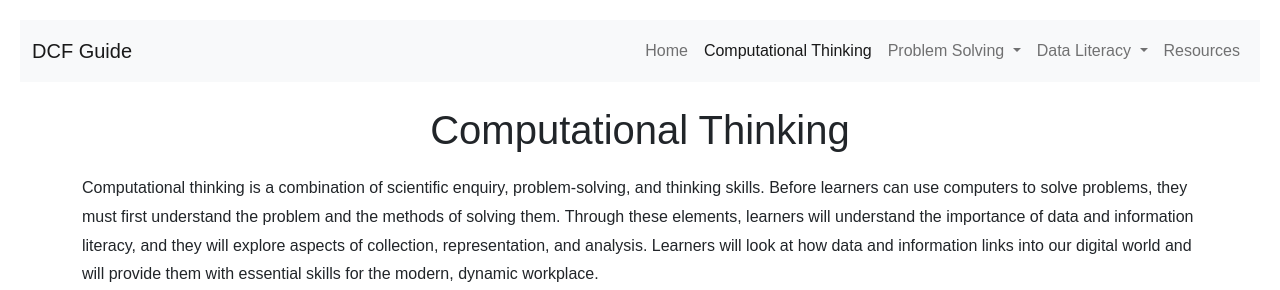
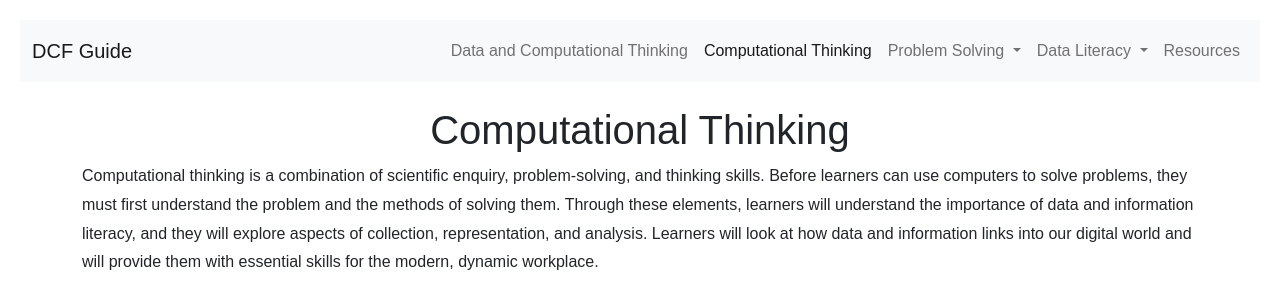
Before and after one commit to ELIIMORRIS/DCF, a Flask app: page /computational_thinking in a window 1280 px wide. Shown: the top 290 px of the page. Run offline with Flask 3, Linux system fonts and the light colour scheme.

Commit message:
updated all headers to be dynamically loaded on each page, using dict in app.py

```diff
--- a/app.py
+++ b/app.py
@@ -3,61 +3,84 @@ import os
 
 app = Flask(__name__)
 
+# Centralised headers dictionary
+headers = {
+    'home': "Data and Computational Thinking",
+    'computational_thinking': "Computational Thinking",
+    'data_format': "Formatting Data",
+    'evaluate_data': "Extract and Evaluate Information from Data",
+    'data_sets': "Data Sets",
+    'spreadsheet_formulae': "Spreadsheet Formulae",
+    'break_down_a_problem': "Decomposition: Break Down a Problem",
+    'debugging': "Debugging: Detect and Correct Mistakes",
+    'instructions_test_ideas': "Create + Record Instructions to Test Ideas",
+    'instructions_change': "Change Instructions to Achieve a Different Outcome",
+    'identify_repetitions': "Identify Repetitions in a Sequence",
+    'refining_algorithms': "Refining Algorithms",
+    'importance_of_order': "Importance of Order of Statements within Algorithms",
+    'resources': "Resources"
+}
+
+# Context processor to make headers dictionary available globally
+@app.context_processor
+def inject_headers():
+    return dict(headers=headers)
+
 # Home route for landing page
 @app.route('/')
 def home():
-    return render_template('index.html')
+    return render_template('index.html', header=headers['home'])
 
 # Route for each topic page.  trailing slash '/url/' added for following. if URL accessed w/o trailing slash, Flask will redirect to the canonical URL with the trailing slash
 @app.route('/data_literacy/data_format')
 def data_format():
-    return render_template('data_literacy/data_format.html')
+    return render_template('data_literacy/data_format.html', header=headers['data_format'])
 
 @app.route('/data_literacy/evaluate_data')
 def evaluate_data():
-    return render_template('data_literacy/evaluate_data.html')
+    return render_template('data_literacy/evaluate_data.html', header=headers['evaluate_data'])
 
 @app.route('/data_literacy/data_sets')
 def data_sets():
-    return render_template('data_literacy/data_sets.html')
+    return render_template('data_literacy/data_sets.html', header=headers['data_sets'])
 
 @app.route('/data_literacy/spreadsheet_formulae')
 def spreadsheet_formulae():
-    return render_template('data_literacy/spreadsheet_formulae.html')
+    return render_template('data_literacy/spreadsheet_formulae.html', header=headers['spreadsheet_formulae'])
 
 # Routes for 'problem_solving' pages
 @app.route('/problem_solving/break_down_a_problem')
 def break_down_a_problem():
-    return render_template('problem_solving/break_down_a_problem.html')
+    return render_template('problem_solving/break_down_a_problem.html', header=headers['break_down_a_problem'])
 
 @app.route('/problem_solving/debugging')
 def debugging():
-    return render_template('problem_solving/debugging.html')
+    return render_template('problem_solving/debugging.html', header=headers['debugging'])
 
 @app.route('/problem_solving/instructions_test_ideas')
 def instructions_test_ideas():
-    return render_template('problem_solving/instructions_test_ideas.html')
+    return render_template('problem_solving/instructions_test_ideas.html', header=headers['instructions_test_ideas'])
 
 @app.route('/problem_solving/instructions_change')
 def instructions_change():
-    return render_template('problem_solving/instructions_change.html')
+    return render_template('problem_solving/instructions_change.html', header=headers['instructions_change'])
 
 @app.route('/problem_solving/identify_repetitions')
 def identify_repetitions():
-    return render_template('problem_solving/identify_repetitions.html')
+    return render_template('problem_solving/identify_repetitions.html', header=headers['identify_repetitions'])
 
 @app.route('/problem_solving/refining_algorithms')
 def refining_algorithms():
-    return render_template('problem_solving/refining_algorithms.html')
+    return render_template('problem_solving/refining_algorithms.html', header=headers['refining_algorithms'])
 
 @app.route('/problem_solving/importance_of_order')
 def importance_of_order():
-    return render_template('problem_solving/importance_of_order.html')
+    return render_template('problem_solving/importance_of_order.html', header=headers['importance_of_order'])
 
 # Routes for other pages
 @app.route('/computational_thinking')
 def computational_thinking():
-    return render_template('computational_thinking.html')
+    return render_template('computational_thinking.html', header=headers['computational_thinking'])
 
 @app.route('/download/<filename>')
 def download_file(filename):
@@ -70,7 +93,7 @@ def download_file(filename):
 
 @app.route('/resources')
 def resources():
-    return render_template('resources.html')
+    return render_template('resources.html', header=headers['resources'])
 
 if __name__ == '__main__':
     app.run(debug=True)
--- a/templates/base.html
+++ b/templates/base.html
@@ -5,7 +5,7 @@
     <meta name="viewport" content="width=device-width, initial-scale=1.0">
     <link href="https://cdn.jsdelivr.net/npm/bootstrap@5.1.3/dist/css/bootstrap.min.css" rel="stylesheet">
     <link rel="stylesheet" href="{{ url_for('static', filename='css/styles.css') }}">
-    <title>{% block title %}Data and Computational Thinking{% endblock %}</title>
+    <title>{% block title %}{{ header if header else "Data and Computational Thinking" }}{% endblock %}</title>
 </head>
 <body>
     <!-- Navbar -->
@@ -18,23 +18,23 @@
             <div class="collapse navbar-collapse" id="navbarNav">
                 <ul class="navbar-nav ms-auto">
                     <li class="nav-item">
-                        <a class="nav-link {% if request.endpoint == 'home' %}active{% endif %}" href="{{ url_for('home') }}">Home</a>
+                        <a class="nav-link {% if request.endpoint == 'home' %}active{% endif %}" href="{{ url_for('home') }}">{{ headers['home'] }}</a>
                     </li>
                     <li class="nav-item">
-                        <a class="nav-link {% if request.endpoint == 'computational_thinking' %}active{% endif %}" href="{{ url_for('computational_thinking') }}">Computational Thinking</a>
+                        <a class="nav-link {% if request.endpoint == 'computational_thinking' %}active{% endif %}" href="{{ url_for('computational_thinking') }}">{{ headers['computational_thinking'] }}</a>
                     </li>
                     <li class="nav-item dropdown">
                         <a class="nav-link dropdown-toggle {% if 'problem_solving' in request.endpoint %}active{% endif %}" href="#" id="problemDropdown" role="button" data-bs-toggle="dropdown" aria-expanded="false">
                             Problem Solving
                         </a>
                         <ul class="dropdown-menu" aria-labelledby="problemDropdown">
-                            <li><a class="dropdown-item" href="{{ url_for('break_down_a_problem') }}">Break Down a Problem</a></li>
-                            <li><a class="dropdown-item" href="{{ url_for('debugging') }}">Debugging</a></li>
-                            <li><a class="dropdown-item" href="{{ url_for('instructions_test_ideas') }}">Create Instructions to Test Ideas</a></li>
-                            <li><a class="dropdown-item" href="{{ url_for('instructions_change') }}">Change Instructions</a></li>
-                            <li><a class="dropdown-item" href="{{ url_for('identify_repetitions') }}">Identify Repetitions</a></li>
-                            <li><a class="dropdown-item" href="{{ url_for('refining_algorithms') }}">Refining Algorithms</a></li>
-                            <li><a class="dropdown-item" href="{{ url_for('importance_of_order') }}">Importance of Order</a></li>
+                            <li><a class="dropdown-item" href="{{ url_for('break_down_a_problem') }}">{{ headers['break_down_a_problem'] }}</a></li>
+                            <li><a class="dropdown-item" href="{{ url_for('debugging') }}">{{ headers['debugging'] }}</a></li>
+                            <li><a class="dropdown-item" href="{{ url_for('instructions_test_ideas') }}">{{ headers['instructions_test_ideas'] }}</a></li>
+                            <li><a class="dropdown-item" href="{{ url_for('instructions_change') }}">{{ headers['instructions_change'] }}</a></li>
+                            <li><a class="dropdown-item" href="{{ url_for('identify_repetitions') }}">{{ headers['identify_repetitions'] }}</a></li>
+                            <li><a class="dropdown-item" href="{{ url_for('refining_algorithms') }}">{{ headers['refining_algorithms'] }}</a></li>
+                            <li><a class="dropdown-item" href="{{ url_for('importance_of_order') }}">{{ headers['importance_of_order'] }}</a></li>
                         </ul>
                     </li>
                     <li class="nav-item dropdown">
@@ -42,14 +42,14 @@
                             Data Literacy
                         </a>
                         <ul class="dropdown-menu" aria-labelledby="dataDropdown">
-                            <li><a class="dropdown-item" href="{{ url_for('data_format') }}">Data Format</a></li>
-                            <li><a class="dropdown-item" href="{{ url_for('evaluate_data') }}">Evaluate Data</a></li>
-                            <li><a class="dropdown-item" href="{{ url_for('data_sets') }}">Data Sets</a></li>
-                            <li><a class="dropdown-item" href="{{ url_for('spreadsheet_formulae') }}">Spreadsheet Formulae</a></li>
+                            <li><a class="dropdown-item" href="{{ url_for('data_format') }}">{{ headers['data_format'] }}</a></li>
+                            <li><a class="dropdown-item" href="{{ url_for('evaluate_data') }}">{{ headers['evaluate_data'] }}</a></li>
+                            <li><a class="dropdown-item" href="{{ url_for('data_sets') }}">{{ headers['data_sets'] }}</a></li>
+                            <li><a class="dropdown-item" href="{{ url_for('spreadsheet_formulae') }}">{{ headers['spreadsheet_formulae'] }}</a></li>
                         </ul>
                     </li>
                     <li class="nav-item">
-                        <a class="nav-link {% if request.endpoint == 'resources' %}active{% endif %}" href="{{ url_for('resources') }}">Resources</a>
+                        <a class="nav-link {% if request.endpoint == 'resources' %}active{% endif %}" href="{{ url_for('resources') }}">{{ headers['resources'] }}</a>
                     </li>
                 </ul>
             </div>
@@ -57,6 +57,8 @@
     </nav>
 
     <main class="container mt-4">
+        <!-- Display the dynamic header at the top of each page -->
+        <h1 class="text-center">{{ header }}</h1>
         {% block content %}{% endblock %}
     </main>
 
--- a/templates/computational_thinking.html
+++ b/templates/computational_thinking.html
@@ -1,9 +1,7 @@
 {% extends "base.html" %}
 {% block title %}Computational Thinking{% endblock %}
 {% block content %}
-    <header>
-        <h1>Computational Thinking</h1>
-    </header>
+
     <main>
         <section>
             <p>
--- a/templates/data_literacy/data_format.html
+++ b/templates/data_literacy/data_format.html
@@ -1,9 +1,7 @@
 {% extends "base.html" %}
 
 {% block content %}
-<header>
-    <h1>Formatting Data</h1>
-</header>
+
 <p>Content for the Data Format page goes here.</p>
 <ul>
     <li>tables</li>
--- a/templates/data_literacy/data_sets.html
+++ b/templates/data_literacy/data_sets.html
@@ -1,9 +1,7 @@
 {% extends "base.html" %}
 
 {% block content %}
-<header>
-    <h1>Data Sets</h1>
-</header>
+
 <ul>
     <li>tables</li>
     <li>charts</li>
--- a/templates/data_literacy/evaluate_data.html
+++ b/templates/data_literacy/evaluate_data.html
@@ -1,9 +1,6 @@
 {% extends "base.html" %}
 
 {% block content %}
-<header>
-    <h1>Extract and Evaluate Information from Data</h1>
-</header>
 
 I can extract and evaluate information from tables and graphs to answer questions.
 {% endblock %}
--- a/templates/data_literacy/spreadsheet_formulae.html
+++ b/templates/data_literacy/spreadsheet_formulae.html
@@ -1,8 +1,6 @@
 {% extends "base.html" %}
 
 {% block content %}
-<header>
-    <h1>Spreadsheet Formulae</h1>
-</header>
+
 I can use a range of spreadsheet formulae, e.g., +, -, /, x, sum, average, max, min.
 {% endblock %}
--- a/templates/index.html
+++ b/templates/index.html
@@ -3,9 +3,7 @@
 {% block title %}Data and Computational Thinking{% endblock %}
 
 {% block content %}
-    <header>
-        <h1>Data and Computational Thinking</h1>
-    </header>
+
     <main>
         <!-- Problem-Solving and Modelling Section -->
         <section class="problem-solving">
--- a/templates/problem_solving/break_down_a_problem.html
+++ b/templates/problem_solving/break_down_a_problem.html
@@ -1,9 +1,6 @@
 {% extends "base.html" %}
 
 {% block content %}
-<header>
-    <h1>Decomposition: Breaking Down a Problem</h1>
-</header>
     <main>
         <section>
             <h2>Introduction</h2>
--- a/templates/problem_solving/debugging.html
+++ b/templates/problem_solving/debugging.html
@@ -1,8 +1,6 @@
 {% extends "base.html" %}
 
 {% block content %}
-<header>
-    <h1>Debugging: Detect and Correct Mistakes</h1>
-</header>
+
 I can detect and correct mistakes which cause instructions (a solution) to fail (debug).
 {% endblock %}
--- a/templates/problem_solving/identify_repetitions.html
+++ b/templates/problem_solving/identify_repetitions.html
@@ -1,8 +1,6 @@
 {% extends "base.html" %}
 
 {% block content %}
-<header>
-    <h1>Identify Repetitions in a Sequence</h1>
-</header>
+
 <p>Identify where to shorten a set of instructions by repeating steps</p>
 {% endblock %}
--- a/templates/problem_solving/importance_of_order.html
+++ b/templates/problem_solving/importance_of_order.html
@@ -1,8 +1,6 @@
 {% extends "base.html" %}
 
 {% block content %}
-<header>
-    <h1>The Importance of the Order of Statements within Algorithms</h1>
-</header>
+
 
 {% endblock %}
--- a/templates/problem_solving/instructions_change.html
+++ b/templates/problem_solving/instructions_change.html
@@ -1,8 +1,7 @@
 {% extends "base.html" %}
 
 {% block content %}
-<header>
-    <h1>Change Instructions to Achieve a Different Outcome</h1>
-</header>
+
+
     <img src="{{ url_for('static', filename='images/instruct_a_robot.png') }}" alt="Instruct a Robot" class="section-image">
 {% endblock %}
--- a/templates/problem_solving/instructions_test_ideas.html
+++ b/templates/problem_solving/instructions_test_ideas.html
@@ -1,9 +1,8 @@
 {% extends "base.html" %}
 
 {% block content %}
- <header>
-    <h1>Create and Record Instructions to Test Ideas</h1>
-</header>
+
+
 <section class="instructions">
     <!-- Tab nav for Instructions -->
     <ul class="nav nav-tabs" id="instructionsTabs" role="tablist">
--- a/templates/problem_solving/refining_algorithms.html
+++ b/templates/problem_solving/refining_algorithms.html
@@ -1,9 +1,8 @@
 {% extends "base.html" %}
 
 {% block content %}
-<header>
-    <h1>Create and Refine Algorithms</h1>
-</header>
+
+
 <main>
     <ul>
         <li>to solve problems</li>
--- a/templates/resources.html
+++ b/templates/resources.html
@@ -1,8 +1,7 @@
 {% extends "base.html" %}
 
-{% block title %}Resources{% endblock %}
+{% block content %}
 
-{% block content %}
 <h1>Events and Workshops</h1>
 <li><a href="https://www.barefootcomputing.org/primary-computing-workshops"target="_blank">Primary school teacher workshops from Barefoot</a></li>
 <li><a href="https://www.technocamps.com/en/events/"target="_blank">Technocamps events and workshops</a></li>
```
